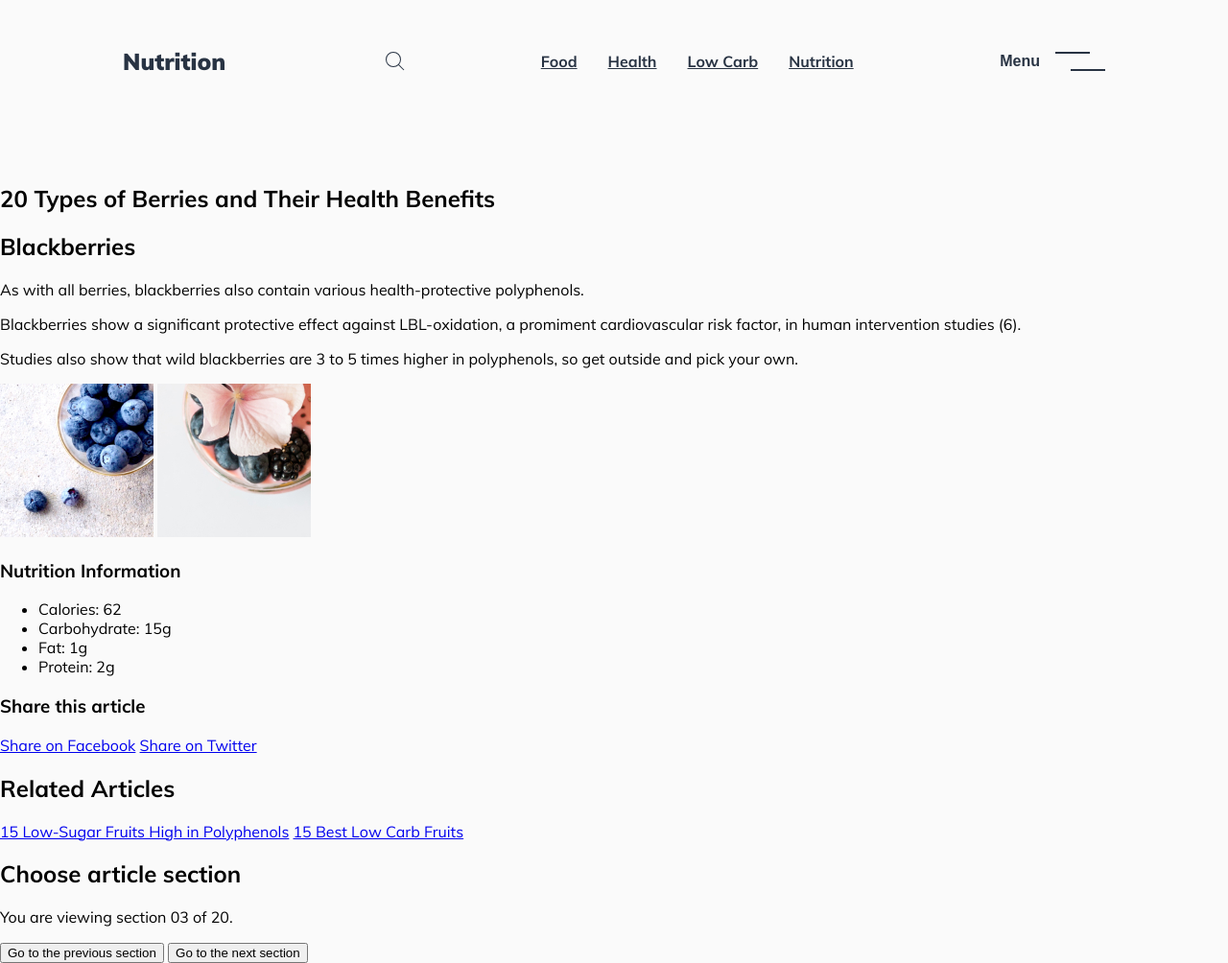
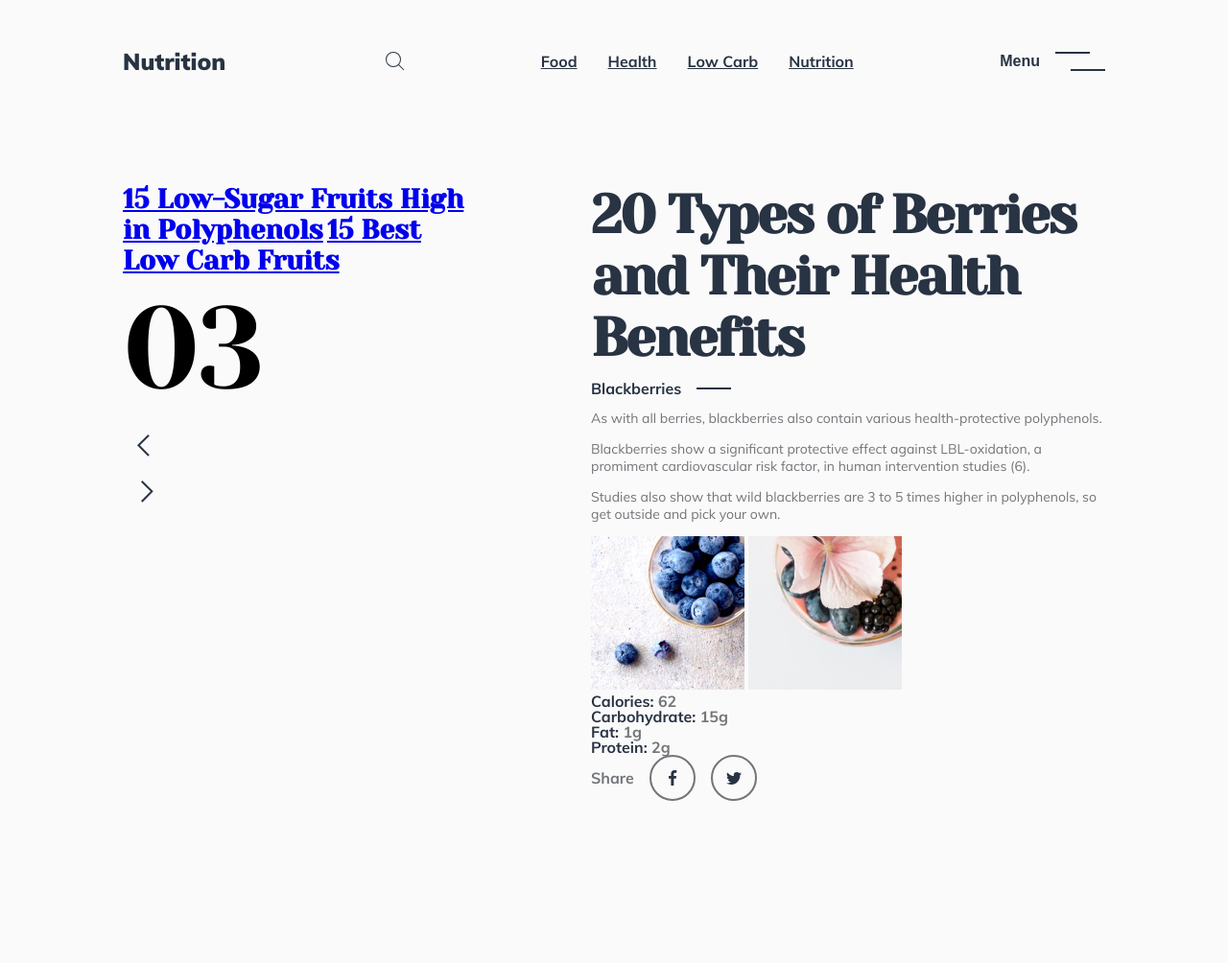
Before and after one commit to mattcroat/nutrition-ui, a website: page src/index.html in a window 1280 px wide. Shown: the whole page at 96% size. After the commit the page ends 899 px from the top, so only its background shows below. Drawn offline with Linux system fonts and the light colour scheme.

Commit message:
Style main section article, nutrition, aside and refactor socials into component

```diff
--- a/src/index.html
+++ b/src/index.html
@@ -98,16 +98,16 @@
           </li>
         </ul>
 
-        <div class="menu__socials">
-          <p class="t-copy-large menu__social-cta">Connect</p>
+        <div class="socials">
+          <p class="t-copy-large social__cta">Connect</p>
 
-          <a class="button-icon menu__social" href="https://facebook.com">
+          <a class="button-icon social" href="https://facebook.com">
             <span class="screen-reader-only">Facebook</span>
             <svg class="button-icon__icon" width="24" height="24" viewBox="0 0 24 24" xmlns="http://www.w3.org/2000/svg" role="presentation">
               <path d="M10.397 20v-7.156H8V10h2.397V7.76c0-2.435 1.487-3.76 3.66-3.76 1.04 0 1.934.078 2.193.112v2.544h-1.506c-1.181 0-1.41.563-1.41 1.385V10H16l-.366 2.844h-2.3V20"/>
             </svg>
           </a>
-          <a class="button-icon menu__social" href="https://twitter.com">
+          <a class="button-icon social" href="https://twitter.com">
             <span class="screen-reader-only">Twitter</span>
             <svg class="button-icon__icon" width="24" height="24" viewBox="0 0 24 24" xmlns="http://www.w3.org/2000/svg" role="presentation">
               <path d="M18.355 9.239c.01.142.01.284.01.426 0 4.335-3.299 9.33-9.33 9.33A9.267 9.267 0 0 1 4 17.523c.264.03.518.04.792.04a6.568 6.568 0 0 0 4.071-1.4 3.285 3.285 0 0 1-3.066-2.275c.203.03.406.051.62.051.294 0 .588-.04.862-.112a3.28 3.28 0 0 1-2.63-3.218v-.04c.437.243.945.395 1.483.416A3.277 3.277 0 0 1 4.67 8.254c0-.61.162-1.168.447-1.655a9.321 9.321 0 0 0 6.761 3.431 3.7 3.7 0 0 1-.081-.75A3.278 3.278 0 0 1 15.077 6c.943 0 1.796.396 2.395 1.036a6.456 6.456 0 0 0 2.081-.792 3.27 3.27 0 0 1-1.441 1.807c.66-.071 1.3-.254 1.888-.508a7.048 7.048 0 0 1-1.645 1.696z"/>
@@ -122,21 +122,21 @@
       </button>
     </header>
 
-    <main id="mainContent">
-      <article>
-        <h1>20 Types of Berries and Their Health Benefits</h1>
-        <h2>Blackberries</h2>
+    <main class="main" id="mainContent">
+      <article class="article">
+        <h1 class="t-display article__heading">20 Types of Berries and Their Health Benefits</h1>
+        <h2 class="t-copy-large article__section-heading">Blackberries</h2>
 
-        <p>
+        <p class="t-body article__body">
           As with all berries, blackberries also contain various
           health-protective polyphenols.
         </p>
-        <p>
+        <p class="t-body article__body">
           Blackberries show a significant protective effect against
           LBL-oxidation, a promiment cardiovascular risk factor, in human
           intervention studies (6).
         </p>
-        <p>
+        <p class="t-body article__body">
           Studies also show that wild blackberries are 3 to 5 times higher in polyphenols, so get outside and pick your own.
         </p>
 
@@ -144,39 +144,73 @@
         <img src="./assets/images/final/chia-pudding-by-alex-loup-unsplash.jpg" alt="Chia pudding with blueberries and blackberries">
 
         <section>
-          <h3>Nutrition Information</h3>
+          <h3 class="screen-reader-only">Nutrition Information</h3>
 
-          <ul>
-            <li>Calories: 62</li>
-            <li>Carbohydrate: 15g</li>
-            <li>Fat: 1g</li>
-            <li>Protein: 2g</li>
+          <ul class="nutrition__items">
+            <li class="t-copy-fluid nutrition__item">
+              Calories: <span class="nutrition__item--value">62</span>
+            </li>
+            <li class="t-copy-fluid nutrition__item">
+              Carbohydrate: <span class="nutrition__item--value">15g</span>
+            </li>
+            <li class="t-copy-fluid nutrition__item">
+              Fat: <span class="nutrition__item--value">1g</span>
+            </li>
+            <li class="t-copy-fluid nutrition__item">
+              Protein: <span class="nutrition__item--value">2g</span>
+            </li>
           </ul>
         </section>
 
-        <section>
-          <h3>Share this article</h3>
+        <section class="socials">
+          <h3 class="t-copy-large social__cta">
+            Share<span class="screen-reader-only"> this article</span>
+          </h3>
 
-          <a href="https://facebook.com">Share on Facebook</a>
-          <a href="https://twitter.com">Share on Twitter</a>
+          <a class="button-icon social" href="https://facebook.com">
+            <span class="screen-reader-only">Share on Facebook</span>
+            <svg class="button-icon__icon" width="24" height="24" viewBox="0 0 24 24" xmlns="http://www.w3.org/2000/svg" role="presentation">
+              <path d="M10.397 20v-7.156H8V10h2.397V7.76c0-2.435 1.487-3.76 3.66-3.76 1.04 0 1.934.078 2.193.112v2.544h-1.506c-1.181 0-1.41.563-1.41 1.385V10H16l-.366 2.844h-2.3V20"/>
+            </svg>
+          </a>
+          <a class="button-icon social" href="https://twitter.com">
+            <span class="screen-reader-only">Share on Twitter</span>
+            <svg class="button-icon__icon" width="24" height="24" viewBox="0 0 24 24" xmlns="http://www.w3.org/2000/svg" role="presentation">
+              <path d="M18.355 9.239c.01.142.01.284.01.426 0 4.335-3.299 9.33-9.33 9.33A9.267 9.267 0 0 1 4 17.523c.264.03.518.04.792.04a6.568 6.568 0 0 0 4.071-1.4 3.285 3.285 0 0 1-3.066-2.275c.203.03.406.051.62.051.294 0 .588-.04.862-.112a3.28 3.28 0 0 1-2.63-3.218v-.04c.437.243.945.395 1.483.416A3.277 3.277 0 0 1 4.67 8.254c0-.61.162-1.168.447-1.655a9.321 9.321 0 0 0 6.761 3.431 3.7 3.7 0 0 1-.081-.75A3.278 3.278 0 0 1 15.077 6c.943 0 1.796.396 2.395 1.036a6.456 6.456 0 0 0 2.081-.792 3.27 3.27 0 0 1-1.441 1.807c.66-.071 1.3-.254 1.888-.508a7.048 7.048 0 0 1-1.645 1.696z"/>
+            </svg>
+          </a>
         </section>
       </article>
 
-      <aside>
+      <aside class="aside">
         <section>
-          <h2>Related Articles</h2>
+          <h2 class="screen-reader-only">Related Articles</h2>
 
-          <a href="/15-low-sugar-fruits">15 Low-Sugar Fruits High in Polyphenols</a>
-          <a href="/15-best-low-carb-fruits">15 Best Low Carb Fruits</a>
+          <a class="t-title" href="/15-low-sugar-fruits">15 Low-Sugar Fruits High in Polyphenols</a>
+          <a class="t-title" href="/15-best-low-carb-fruits">15 Best Low Carb Fruits</a>
         </section>
 
         <section>
-          <h2>Choose article section</h2>
+          <h2 class="screen-reader-only">Choose article section</h2>
 
-          <p>You are viewing section 03 of 20.</p>
+          <p>
+            <span class="screen-reader-only">You are viewing section </span>
+            <span class="t-section-number">03</span>
+            <span class="screen-reader-only"> of 20.</span>
+          </p>
 
-          <button>Go to the previous section</button>
-          <button>Go to the next section</button>
+          <button class="button-icon">
+            <span class="screen-reader-only">Go to the previous section</span>
+            <svg class="button-icon__icon" width="40" height="40" viewBox="0 0 40 40" xmlns="http://www.w3.org/2000/svg" role="presentation">
+              <path d="M13.829 20.314l9.899 9.9-1.414 1.413L11 20.314 22.314 9l1.414 1.414-9.9 9.9z"/>
+            </svg>
+          </button>
+          <button class="button-icon">
+            <span class="screen-reader-only">Go to the next section</span>
+            <svg class="button-icon__icon" width="40" height="40" viewBox="0 0 40 40" xmlns="http://www.w3.org/2000/svg" role="presentation">
+              <path d="M16.414 9L15 10.414l9.9 9.9-9.9 9.9 1.415 1.413 11.313-11.313L16.414 9z"/>
+            </svg>
+          </button>
         </section>
       </aside>
     </main>
--- a/src/scss/styles.scss
+++ b/src/scss/styles.scss
@@ -135,12 +135,17 @@ body {
     & {
       font-size: 3.2rem;
       line-height: 1.25; // 40px line height / 32px font size = 1.25
-      color: red;
-      background: red;
     }
   }
 
-  @media (min-width: 576px) {
+  @media (min-width: 576px) and (max-width: 1399px) {
+    & {
+      font-size: 5.6rem;
+      line-height: 1.143;
+    }
+  }
+
+  @media (min-width: 1400px) {
     & {
       font-size: 8rem;
       line-height: 1.2; // 96px / 80px = 1.2
@@ -177,7 +182,7 @@ body {
 .t-section-number {
   font-family: var(--font-family-serif);
   font-size: 12rem;
-  line-height: 1rem; // same proportion
+  line-height: 1; // same proportion
   letter-spacing: -0.2rem;
 }
 
@@ -565,23 +570,6 @@ body {
   }
 }
 
-.menu__socials {
-  padding-bottom: var(--space-quad);
-  display: flex;
-  flex-direction: row;
-  align-items: center;
-
-  .menu__social {
-    margin-left: var(--space-default);
-    border-radius: 50%;
-    border: 0.2rem solid var(--color-charcoal-046);
-
-    &-cta {
-      color: var(--color-charcoal-046);
-    }
-  }
-}
-
 .menu__overlay {
   display: none;
 
@@ -600,3 +588,86 @@ body {
     border: none;
   }
 }
+
+/* social */
+.socials {
+  padding-bottom: var(--space-quad);
+  display: flex;
+  flex-direction: row;
+  align-items: center;
+
+  .social {
+    margin-left: var(--space-default);
+    border-radius: 50%;
+    border: 0.2rem solid var(--color-charcoal-046);
+
+    &__cta {
+      color: var(--color-charcoal-046);
+    }
+  }
+}
+
+/* main */
+.main {
+  @media (max-width: 1199px) {
+    & {
+      padding-right: var(--space-default);
+      padding-left: var(--space-default);
+    }
+  }
+
+  @media (min-width: 1200px) {
+    display: grid;
+    grid-template-areas: '. aside . article .';
+    grid-template-columns: var(--space-oct) minmax(28.8rem, 36rem) var(--space-oct) 1fr var(--space-oct);
+  }
+}
+
+/* article */
+.article {
+  grid-area: article;
+
+  &__heading {
+    margin: 0;
+    color: var(--color-charcoal-021);
+  }
+
+  &__section-heading {
+    display: flex;
+    align-items: center;
+    color: var(--color-charcoal-021);
+
+    &::after {
+      content: '';
+      margin-left: var(--space-default);
+      width: 3.6rem;
+      height: 0.2rem;
+      display: inline-block;
+      background-color: var(--color-charcoal-021) ;
+    }
+  }
+
+  &__body {
+    color: var(--color-charcoal-046);
+  }
+}
+
+/* nutrition info */
+.nutrition__items {
+  margin: 0;
+  padding: 0;
+  list-style: none;
+
+  .nutrition__item {
+    color: var(--color-charcoal-021);
+
+    &--value {
+      color: var(--color-charcoal-046);
+    }
+  }
+}
+
+/* aside */
+.aside {
+  grid-area: aside;
+}
```
Also changed, not shown: src/css/styles.css.
